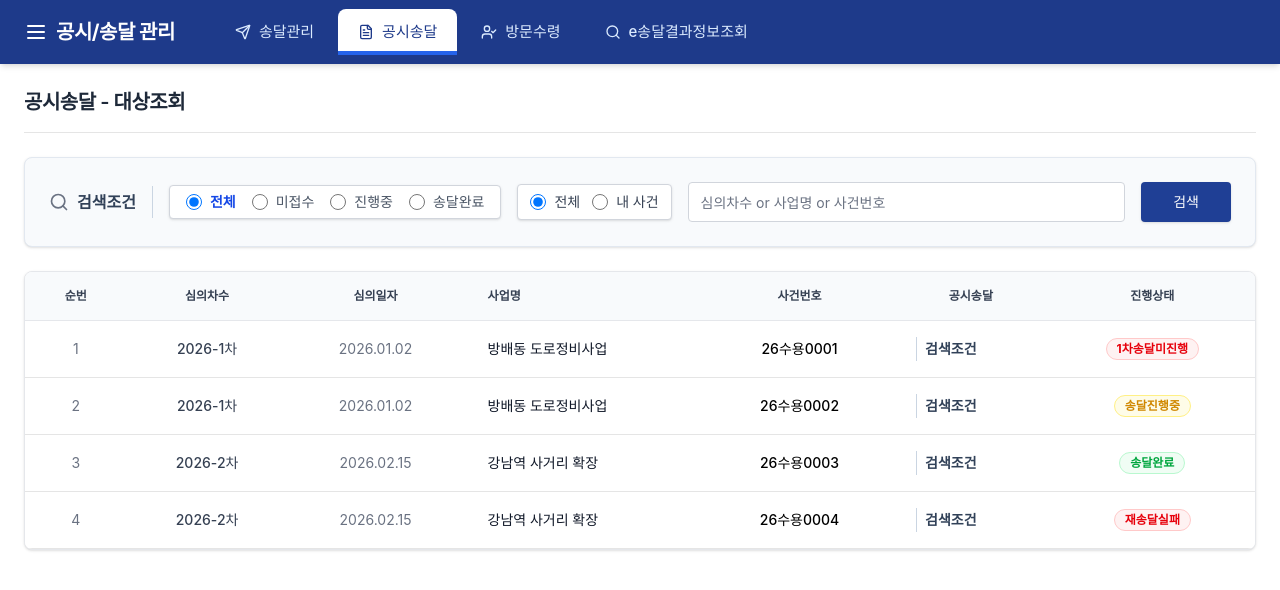
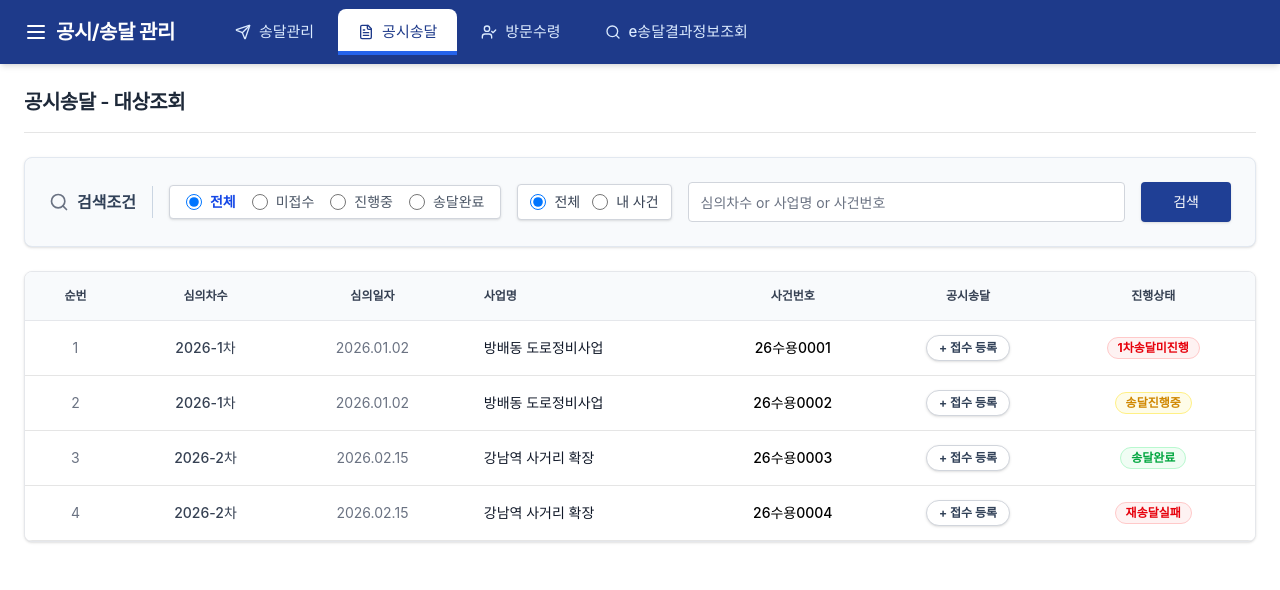
Before and after one commit to jullhyun/e-green, a React (Vite) app: page /public-notification in a window 1280 px wide. Shown: the top 590 px of the page. Built offline with nearby package versions, Linux system fonts and the light colour scheme.

Commit message:
e그린 종업데이트23”

```diff
--- a/src/app/pages/PublicNotification.tsx
+++ b/src/app/pages/PublicNotification.tsx
@@ -129,13 +129,14 @@ export function PublicNotification() {
                 <td className="px-6 py-4 text-center text-gray-500">{row.date}</td>
                 <td className="px-6 py-4 text-gray-900 font-medium">{row.project}</td>
                 <td className="px-6 py-4 text-center text-black font-medium">{row.id}</td>
-                <td className="px-6 py-4 text-center">
-                  <div className="flex items-center gap-2 text-slate-700 font-semibold min-w-max">
-  <div className="h-6 w-px bg-slate-300" />
-  <span>검색조건</span>
-
-</div>
-                </td>
+                <td className="px-4 py-3 text-center">
+  <span
+  onClick={() => navigate("/public-notification/export")}
+  className="inline-flex items-center rounded-full border border-gray-300 bg-white px-3 py-1 text-xs font-bold text-slate-700 shadow-sm cursor-pointer hover:bg-gray-100"
+>
+  + 접수 등록
+</span>
+</td>
                 <td className="px-6 py-4 text-center">
                   {getStatusBadge(row.status)}
                 </td>
```
